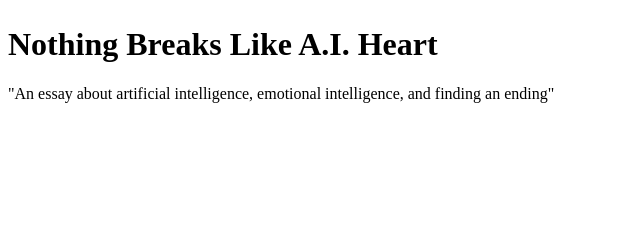
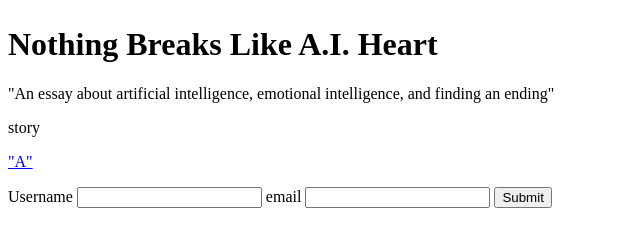
Before and after one commit to mang0206/test_mirror, a Flask app: page /visualization in a window 1280 px wide. Shown: the part 507-754 px from the top of the page, without its empty margins (0-640 px from the left). Run offline with Flask 2, Linux system fonts and the light colour scheme.

Commit message:
[update] 11/18 visualization.html
Former-commit-id: adddc57cfd30df524c8dee6f84de94475b7a1e67

```diff
--- a/app/templates/visualization.html
+++ b/app/templates/visualization.html
@@ -25,6 +25,19 @@
             <p class="small-title diet01">
                 "An essay about artificial intelligence, emotional intelligence, and finding an ending"
             </p>
+            <div>
+                <p class="big-title">story</p>
+                <a href="#" target="_blank"><p class="small-title">"A"</p></a>
+            </div>
+
+            <form action="/" method="get">
+                <label for="username">Username</label>
+                <input name="username" type="text" id="username"/>
+                <label for="email">email</label>
+                <input name="email" type="email" id="email"/>
+                <button type="submit">Submit</button>
+            </form>
+
         </div>
     </main>
 
```
